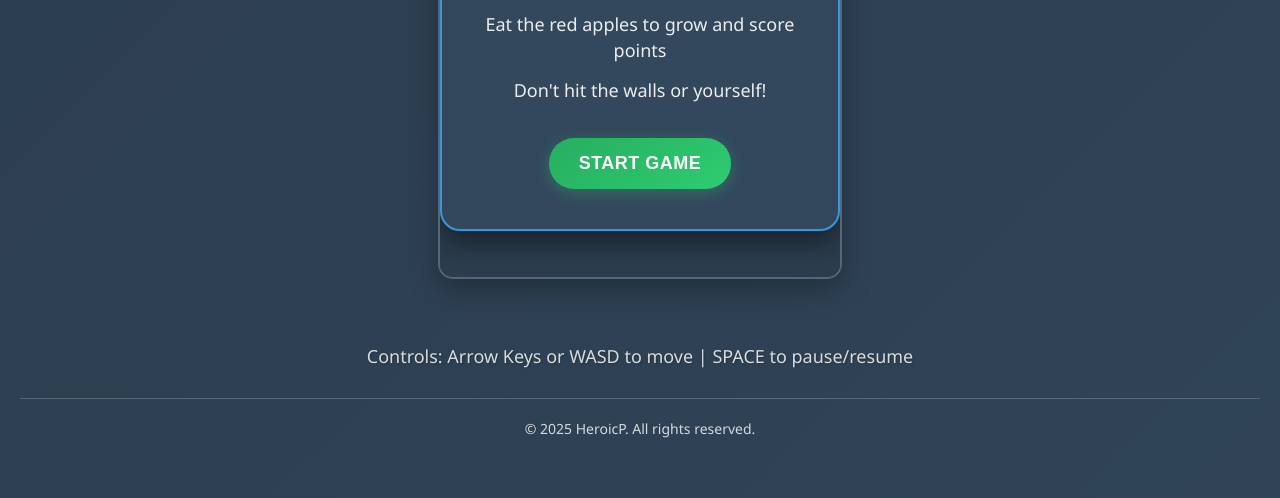
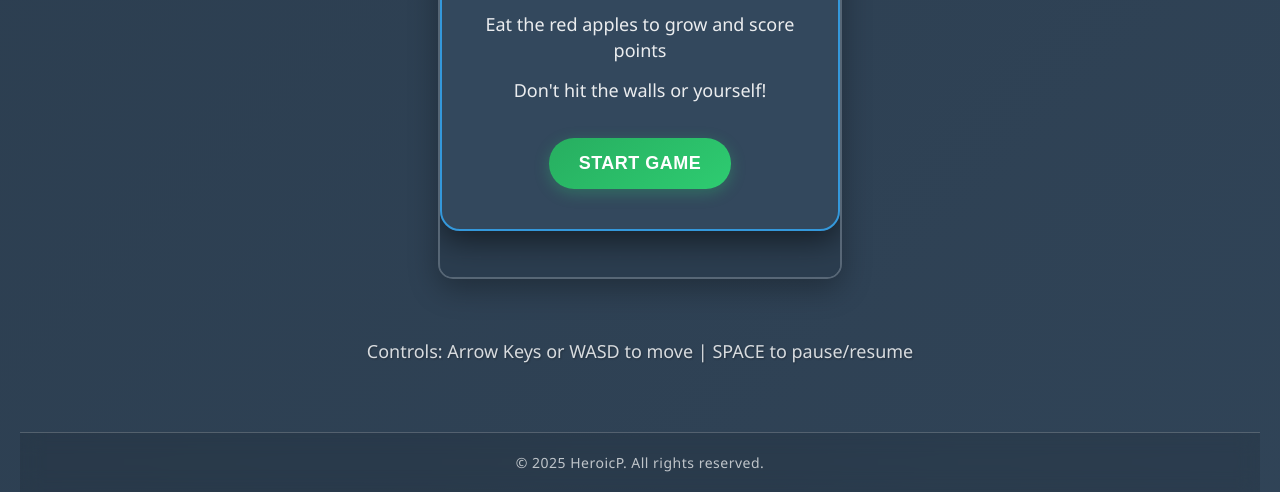
Before and after one commit to Arush2008/HeroicP-Game-hub-new-version, a plain HTML site: page snake-game.html in a window 1280 px wide. Shown: the part 308-806 px from the top of the page. Drawn offline with Linux system fonts and the light colour scheme.

Commit message:
fixed the footer

```diff
--- a/styles/snake-game.css
+++ b/styles/snake-game.css
@@ -11,11 +11,13 @@ body {
   color: white;
   font-family: 'Segoe UI', Tahoma, Geneva, Verdana, sans-serif;
   text-align: center;
-  padding: 40px 20px;
+  padding: 40px 20px 0;
   min-height: 100vh;
   margin: 0;
   animation: fadeIn 1s ease-in;
   box-sizing: border-box;
+  display: flex;
+  flex-direction: column;
 }
 
 @keyframes gradientMove {
@@ -31,6 +33,9 @@ body {
 .container {
   max-width: 800px;
   margin: 0 auto;
+  flex: 1;
+  display: flex;
+  flex-direction: column;
 }
 
 .header {
@@ -129,12 +134,25 @@ body {
 }
 
 .footer {
+  margin-top: auto;
+  padding: 20px 0;
+  border-top: 1px solid rgba(255, 255, 255, 0.2);
+  background: rgba(0, 0, 0, 0.1);
+  backdrop-filter: blur(10px);
+}
+
+.footer p {
+  margin: 0;
+  font-size: 14px;
+  color: rgba(255, 255, 255, 0.7);
   text-align: center;
-  padding: 20px;
-  color: rgba(255, 255, 255, 0.8);
-  border-top: 1px solid rgba(255, 255, 255, 0.2);
-  margin-top: 30px;
-  font-size: 14px;
+  font-weight: 300;
+  letter-spacing: 0.5px;
+}
+
+.footer p:hover {
+  color: rgba(255, 255, 255, 1);
+  transition: color 0.3s ease;
 }
 
 .game-overlay {
```
